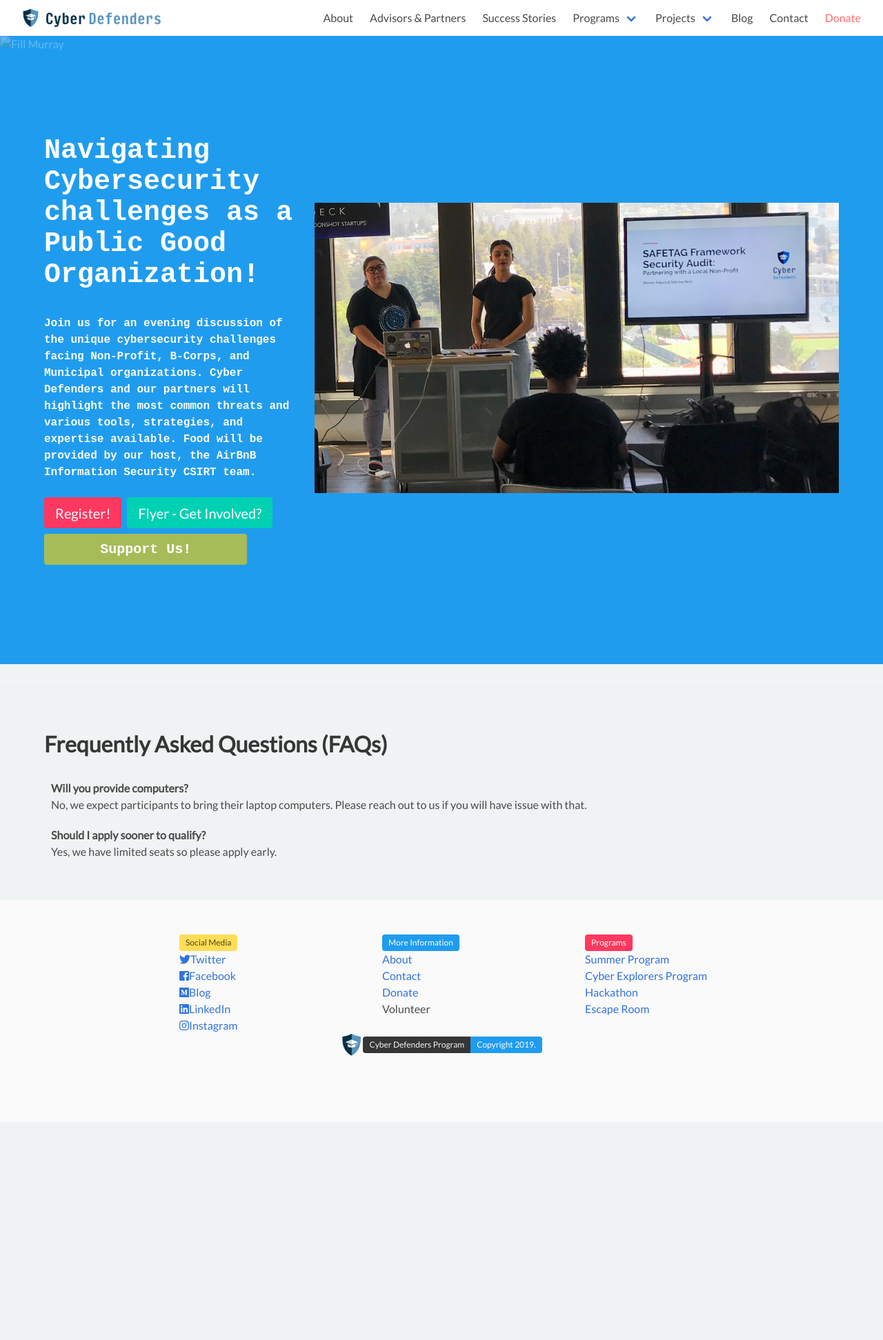
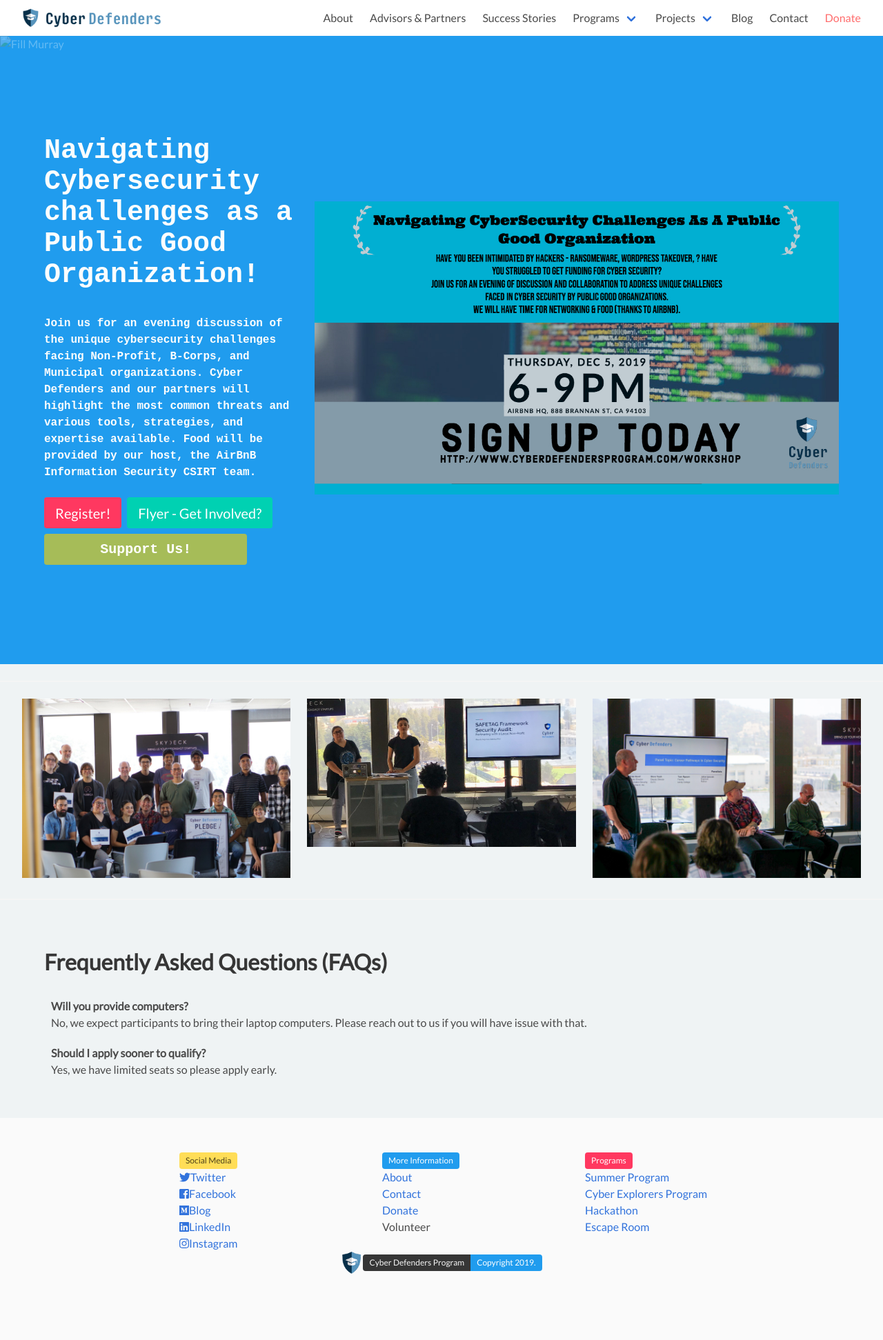
Before and after one commit to cyberdefendersprogram/www-homepage, a Jekyll site: the page built from workshop.html, in a window 1280 px wide. Shown: the whole page at 69% size. Built offline with Jekyll 4.4.1, drawn with Linux system fonts in a browser that asks for light colours; nearby versions of some CDN libraries; before the commit the page ends 1627 px from its top, so only the background shows below that.

Commit message:
social flyer

```diff
--- a/workshop.html
+++ b/workshop.html
@@ -22,13 +22,28 @@
                     </div>
                 </div>
                 <div class="column is-two-third">
-                        <img src="{{site.url}}{{site.baseurl}}assets/images/workshop/students.jpg"/>
+                        <img src="{{site.url}}{{site.baseurl}}assets/images/workshop/flyersocial.jpg"/>
                 </div>
             </div>
         </div>
     </div>
 </div>
-
+<hr/>
+<section>
+        <div class="container is-fluid">
+            <div class="columns">
+                    <div class="column">
+                        <img src="{{site.url}}{{site.baseurl}}assets/images/workshop/students-1.jpg">
+                    </div>
+                        <div class="column">
+                        <img src="{{site.url}}{{site.baseurl}}assets/images/workshop/students-2.jpg">
+                    </div>
+                        <div class="column">
+                        <img src="{{site.url}}{{site.baseurl}}assets/images/workshop/students-3.jpg">
+                    </div>
+            </div>
+        </div>
+    </section>
 <hr/>
 <section class="section">
     <div class="container">
```
Also changed, not shown: assets/images/workshop/flyer-old.jpg (deleted), assets/images/workshop/flyersocial.jpg (added), assets/images/workshop/students-1.jpg (added), assets/images/workshop/students-2.jpg (renamed from assets/images/workshop/students.jpg), assets/images/workshop/students-3.jpg (added).
